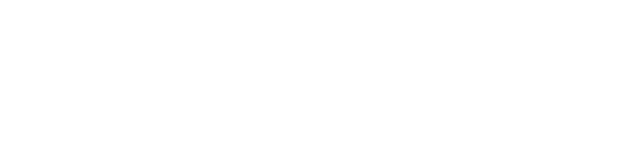
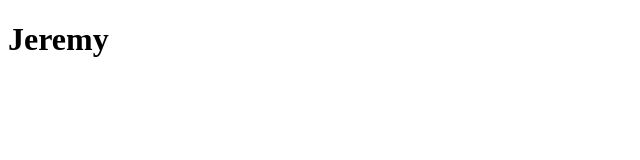
Before and after one commit to jm220703/gitLearn, a plain HTML site: page index.html in a window 1280 px wide. Shown: the whole page, without its empty margins (0-640 px from the left). Drawn offline with Linux system fonts and the light colour scheme.

Commit message:
update header in index.html

```diff
--- a/index.html
+++ b/index.html
@@ -1,6 +1,6 @@
 <!DOCTYPE html>
 <html lang="en">
     <head>
-
+        <h1>Jeremy</h1>
     </head>
 </html>
```
